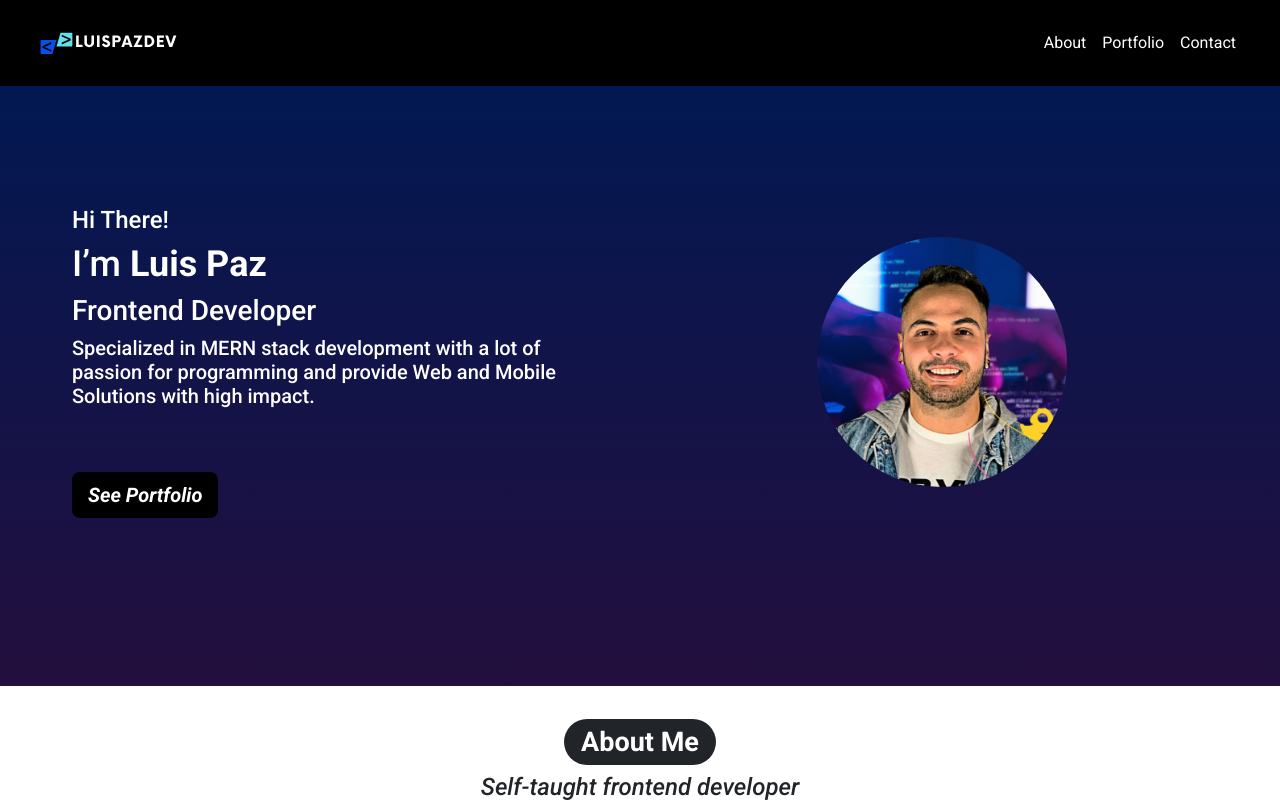
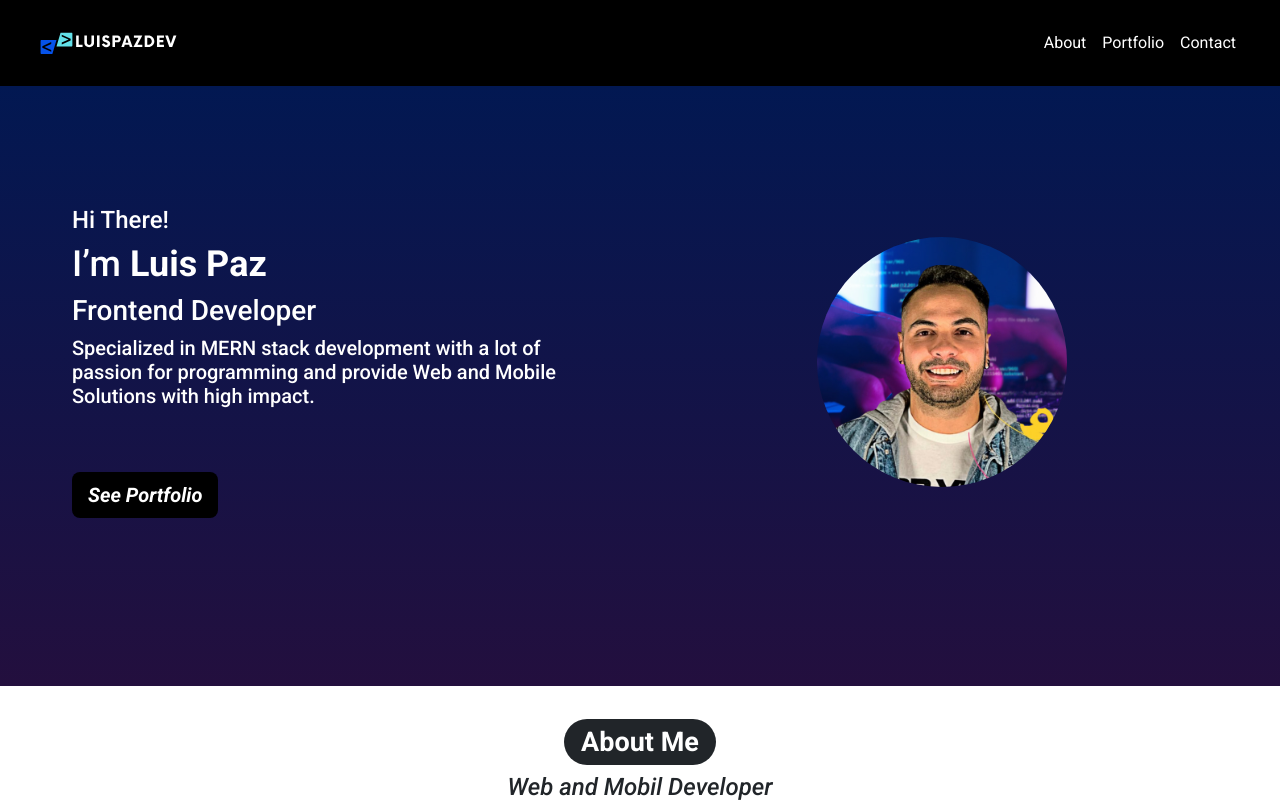
Before and after one commit to LuisPazDev/portfolio, a React (Create React App) app: page / in a window 1280 px wide. Shown: the top 802 px of the page. Built offline with nearby package versions, Linux system fonts and the light colour scheme.

Commit message:
updating text aboutpage

```diff
--- a/src/components/About.jsx
+++ b/src/components/About.jsx
@@ -28,7 +28,7 @@ export const About = () => {
                     </Badge>
                 </h2>
                 <h4>
-                    <i>Self-taught frontend developer</i>
+                    <i>Web and Mobil Developer</i>
                 </h4>
             </div>
             <Row xs={1} md={1} lg={2}>
```
